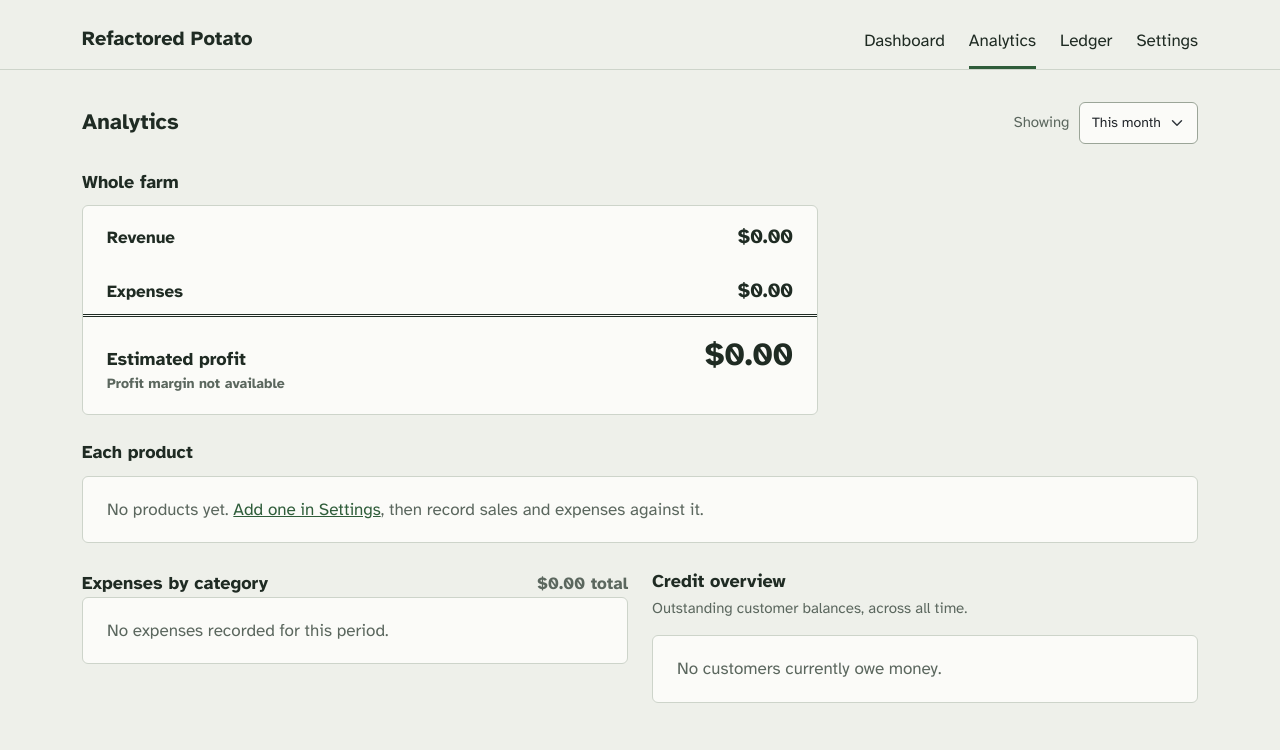
After one commit to HelloThere86/refactored-potato, a Flask app: page /analytics in a window 1280 px wide. The commit adds this page. Shown: the top 750 px of the page. Run offline with Flask 3, Linux system fonts and the light colour scheme.

Commit message:
Completed working version of v1.1 Analytics

```diff
--- a/static/css/farm.css
+++ b/static/css/farm.css
@@ -312,6 +312,15 @@ body {
   padding: 0.6rem 0.75rem;
 }
 
+/* Selects need extra right padding so text never sits under the arrow icon */
+.form-select {
+  padding-right: 2.5rem;
+}
+
+.form-select-sm {
+  padding-right: 2.25rem;
+}
+
 .form-control:focus,
 .form-select:focus {
   border-color: var(--field);
@@ -439,6 +448,11 @@ body {
 
 .units td.is-loss {
   color: var(--loss);
+}
+
+.units td.is-owing {
+  color: var(--owed);
+  font-weight: 700;
 }
 
 .units tbody tr:last-child > * {
@@ -836,3 +850,116 @@ body {
   .entries .e-product { grid-column: 3;     grid-row: 2; color: var(--muted); font-size: 0.9375rem; }
   .entries .e-action  { grid-column: 4;     grid-row: 2; font-size: 0.9375rem; }
 }
+
+/* ---------- Page headers with a period filter ---------- */
+
+.page-head {
+  display: flex;
+  flex-wrap: wrap;
+  align-items: center;
+  justify-content: space-between;
+  gap: 0.75rem 1.5rem;
+  margin-bottom: 1.5rem;
+}
+
+.page-head .panel-title {
+  margin-bottom: 0;
+}
+
+.period-form {
+  display: flex;
+  align-items: center;
+  gap: 0.6rem;
+}
+
+.period-form label {
+  margin: 0;
+  color: var(--muted);
+  font-size: 0.9375rem;
+}
+
+/* ---------- Filter toolbar (ledger page) ---------- */
+
+.toolbar {
+  display: flex;
+  flex-wrap: wrap;
+  align-items: flex-end;
+  gap: 1rem 1.25rem;
+  padding: 1.25rem;
+  margin-bottom: 1.5rem;
+  background: var(--surface);
+  border: 1px solid var(--rule);
+  border-radius: 6px;
+}
+
+.toolbar-field {
+  display: flex;
+  flex: 1 1 10rem;
+  min-width: 9rem;
+  flex-direction: column;
+  gap: 0.35rem;
+}
+
+.toolbar-field label {
+  color: var(--muted);
+  font-size: 0.875rem;
+  font-weight: 700;
+}
+
+.toolbar .btn {
+  flex: 0 0 auto;
+}
+
+@media (max-width: 575.98px) {
+  .toolbar {
+    flex-direction: column;
+    align-items: stretch;
+  }
+  .toolbar .btn {
+    width: 100%;
+  }
+}
+
+/* ---------- Aside note under a ledger (e.g. all-time balances) ---------- */
+
+.aside-note {
+  margin: 1rem 0 0;
+  color: var(--muted);
+}
+
+.aside-note strong {
+  color: var(--ink);
+}
+
+/* ---------- Chart panel ---------- */
+
+.chart-panel {
+  padding: 1.25rem 1.5rem 1.5rem;
+  margin-top: 1.5rem;
+  background: var(--surface);
+  border: 1px solid var(--rule);
+  border-radius: 6px;
+}
+
+.chart-panel .section-title {
+  margin-top: 0;
+}
+
+/* ---------- Section title with a trailing total ---------- */
+
+.section-title-row {
+  display: flex;
+  flex-wrap: wrap;
+  align-items: baseline;
+  justify-content: space-between;
+  gap: 0.5rem 1rem;
+}
+
+.section-title-row .section-title {
+  margin: 0;
+}
+
+.section-total {
+  color: var(--muted);
+  font-weight: 700;
+}
--- /dev/null
+++ b/templates/analytics.html
@@ -0,0 +1,144 @@
+{% extends 'base.html' %}
+
+{% macro money(v) -%}
+  {%- if v < 0 %}−{% endif %}${{ "{:,.2f}".format(v|abs) }}
+{%- endmacro %}
+
+{% block content %}
+<div class="page-head">
+  <h1 class="panel-title">Analytics</h1>
+  <form class="period-form" method="GET">
+    <label for="date_filter">Showing</label>
+    <select id="date_filter" name="date_filter" class="form-select form-select-sm w-auto" onchange="this.form.submit()">
+      <option value="this_month" {% if filter_type == 'this_month' %}selected{% endif %}>This month</option>
+      <option value="last_month" {% if filter_type == 'last_month' %}selected{% endif %}>Last month</option>
+      <option value="this_year" {% if filter_type == 'this_year' %}selected{% endif %}>This year</option>
+      <option value="all_time" {% if filter_type == 'all_time' %}selected{% endif %}>All time</option>
+    </select>
+  </form>
+</div>
+
+<h2 class="section-title">Whole farm</h2>
+<div class="measure">
+  <table class="ledger">
+    <caption class="visually-hidden">Revenue, expenses and estimated profit for the whole farm</caption>
+    <tbody>
+      <tr class="ledger-head">
+        <th scope="row">Revenue</th>
+        <td>{{ money(farm_revenue) }}</td>
+      </tr>
+      <tr class="ledger-head">
+        <th scope="row">Expenses</th>
+        <td>{{ money(farm_expenses) }}</td>
+      </tr>
+      <tr class="ledger-total{% if farm_profit < 0 %} ledger-loss{% endif %}">
+        <th scope="row">
+          Estimated profit
+          {% if farm_margin == 'N/A' %}
+            <span class="ledger-note">Profit margin not available</span>
+          {% else %}
+            <span class="ledger-note">Profit margin: {{ "{:.1f}".format(farm_margin) }}%</span>
+          {% endif %}
+        </th>
+        <td>{{ money(farm_profit) }}</td>
+      </tr>
+    </tbody>
+  </table>
+</div>
+
+<h2 class="section-title">Each product</h2>
+{% if performance %}
+<table class="units">
+  <caption class="visually-hidden">Sales, revenue, direct expenses and estimated profit for each product</caption>
+  <thead>
+    <tr>
+      <th scope="col">Product</th>
+      <th scope="col">Sales</th>
+      <th scope="col">Revenue</th>
+      <th scope="col">Direct expenses</th>
+      <th scope="col">Estimated profit</th>
+      <th scope="col">Margin</th>
+    </tr>
+  </thead>
+  <tbody>
+    {% for p in performance %}
+    <tr>
+      <th scope="row">{{ p.name }}</th>
+      <td data-label="Sales">{{ p.count }}</td>
+      <td data-label="Revenue">{{ money(p.revenue) }}</td>
+      <td data-label="Direct expenses">{{ money(p.costs) }}</td>
+      <td data-label="Estimated profit" class="profit{% if p.profit < 0 %} is-loss{% endif %}">{{ money(p.profit) }}</td>
+      <td data-label="Margin"{% if p.margin != 'N/A' and p.margin < 0 %} class="is-loss"{% endif %}>
+        {% if p.margin == 'N/A' %}—{% else %}{{ "{:.1f}".format(p.margin) }}%{% endif %}
+      </td>
+    </tr>
+    {% endfor %}
+  </tbody>
+</table>
+<p class="table-note">
+  Product profits leave out shared farm expenses. Those are only taken off in the whole-farm total above.
+</p>
+{% else %}
+<p class="empty-note">No products yet. <a href="/settings">Add one in Settings</a>, then record sales and expenses against it.</p>
+{% endif %}
+
+<div class="row g-4 mt-1">
+  <div class="col-md-6">
+    <div class="section-title-row">
+      <h2 class="section-title">Expenses by category</h2>
+      <span class="section-total">{{ money(farm_expenses) }} total</span>
+    </div>
+
+    {% if expenses_by_category or farm_shared %}
+    <table class="ledger ledger-quiet">
+      <caption class="visually-hidden">Expenses broken down by category, for the selected period</caption>
+      <tbody>
+        <tr>
+          <th scope="row">Shared farm expenses</th>
+          <td>{{ money(farm_shared) }}</td>
+        </tr>
+        {% for cat, amt in expenses_by_category %}
+        <tr>
+          <th scope="row">{{ cat }}</th>
+          <td>{{ money(amt) }}</td>
+        </tr>
+        {% endfor %}
+      </tbody>
+    </table>
+    {% else %}
+    <p class="empty-note">No expenses recorded for this period.</p>
+    {% endif %}
+  </div>
+
+  <div class="col-md-6">
+    <div class="section-title-row">
+      <h2 class="section-title">Credit overview</h2>
+    </div>
+    <p class="form-text mb-3">Outstanding customer balances, across all time.</p>
+
+    {% if customer_analytics %}
+    <table class="units">
+      <caption class="visually-hidden">Customers with an outstanding balance, and their last payment</caption>
+      <thead>
+        <tr>
+          <th scope="col">Customer</th>
+          <th scope="col">Last payment</th>
+          <th scope="col">Owes</th>
+        </tr>
+      </thead>
+      <tbody>
+        {% for c in customer_analytics %}
+        <tr>
+          <th scope="row">{{ c.name }}</th>
+          <td data-label="Last payment">{% if c.recent_payment %}{{ c.recent_payment.strftime('%d %b %Y') }}{% else %}Never{% endif %}</td>
+          <td data-label="Owes" class="is-owing">{{ money(c.balance) }}</td>
+        </tr>
+        {% endfor %}
+      </tbody>
+    </table>
+    {% else %}
+    <p class="empty-note">No customers currently owe money.</p>
+    {% endif %}
+  </div>
+</div>
+{% endblock %}
--- a/templates/base.html
+++ b/templates/base.html
@@ -3,28 +3,28 @@
 <head>
     <meta charset="UTF-8">
     <meta name="viewport" content="width=device-width, initial-scale=1.0">
-    <title>Farm Business Manager</title>
+    <title>Refactored Potato | Farm Management</title>
     <link rel="stylesheet" href="https://cdn.jsdelivr.net/npm/bootstrap@5.3.3/dist/css/bootstrap.min.css">
     <link rel="preconnect" href="https://fonts.googleapis.com">
     <link rel="preconnect" href="https://fonts.gstatic.com" crossorigin>
     <link href="https://fonts.googleapis.com/css2?family=Atkinson+Hyperlegible:wght@400;700&display=swap" rel="stylesheet">
     <link rel="stylesheet" href="{{ url_for('static', filename='css/farm.css') }}">
+    <script src="https://cdn.jsdelivr.net/npm/chart.js"></script>
 </head>
 <body>
     <header class="site-header">
         <div class="container site-header-inner">
-            <!-- Swap this for your farm's actual name -->
-            <a class="brand" href="/">Farm Manager</a>
+            <a class="brand" href="/">Refactored Potato</a>
             <nav class="site-nav" aria-label="Main">
                 <a href="/" {% if request.path == '/' %}aria-current="page"{% endif %}>Dashboard</a>
+                <a href="/analytics" {% if request.path.startswith('/analytics') %}aria-current="page"{% endif %}>Analytics</a>
                 <a href="/ledger" {% if request.path.startswith('/ledger') %}aria-current="page"{% endif %}>Ledger</a>
-                <a href="/profitability" {% if request.path.startswith('/profitability') %}aria-current="page"{% endif %}>Profitability</a>
                 <a href="/settings" {% if request.path.startswith('/settings') %}aria-current="page"{% endif %}>Settings</a>
             </nav>
         </div>
     </header>
 
-    <main class="container">
+    <main class="container pb-5">
         {% with messages = get_flashed_messages(with_categories=true) %}
             {% for category, message in messages %}
                 <div class="flash flash-{{ category }}" role="status">{{ message }}</div>
```
Also changed, not shown: templates/dashboard.html (+79 -22 lines), templates/ledger.html (+36 -4 lines).
